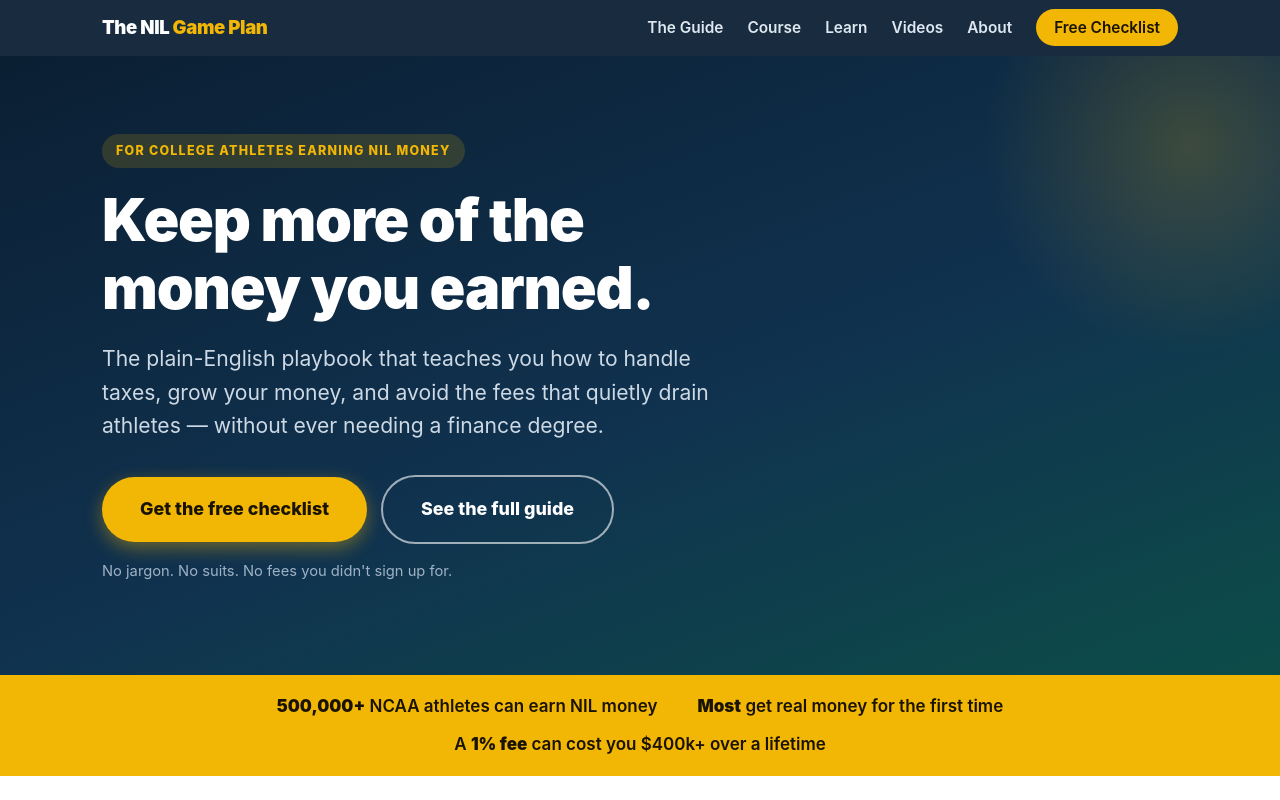
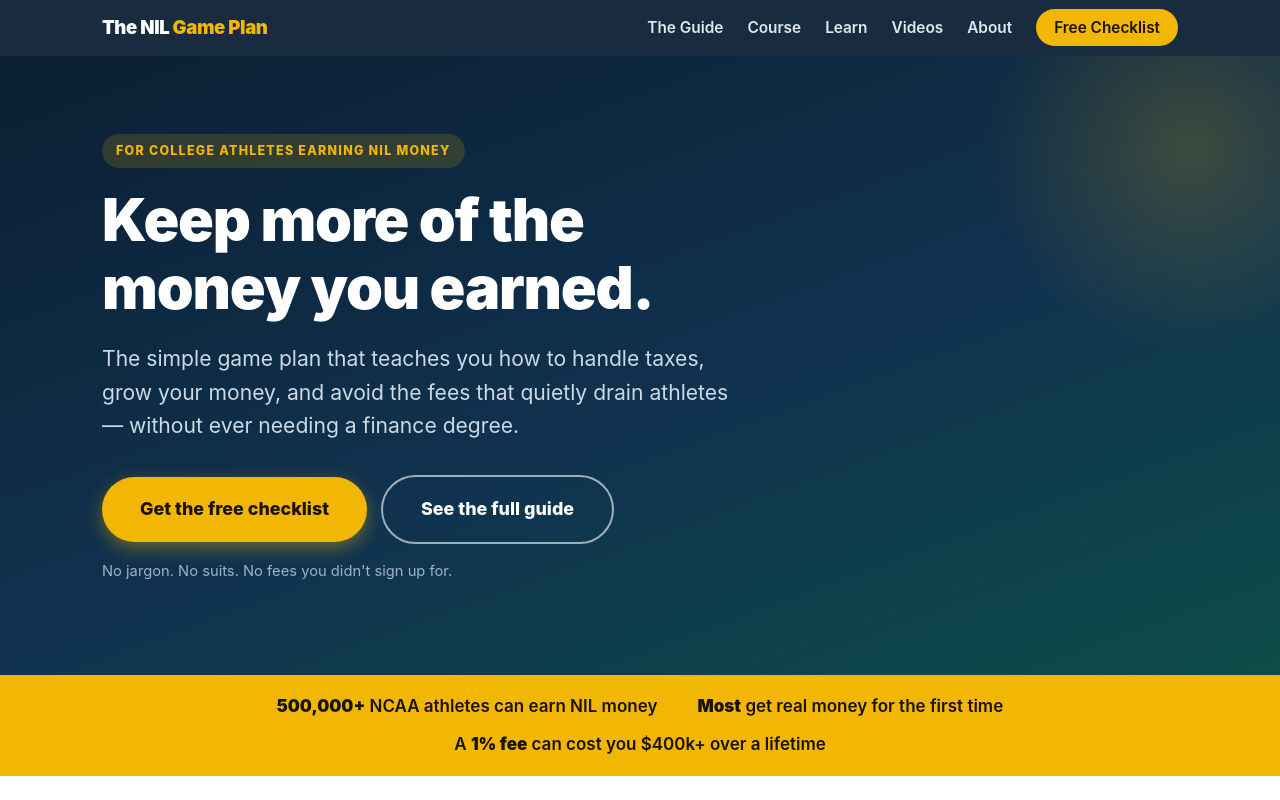
Before and after one commit to shelleyswords/nil, a plain HTML site: page site/index.html in a window 1280 px wide. Shown: the top 800 px of the page. Drawn offline with Linux system fonts and the light colour scheme.

Commit message:
Reword home hero: "plain-English playbook" -> "simple game plan"
Co-Authored-By: Claude Opus 4.8 <noreply@anthropic.com>

```diff
--- a/site/index.html
+++ b/site/index.html
@@ -91,7 +91,7 @@
   <div class="wrap">
     <span class="eyebrow">For college athletes earning NIL money</span>
     <h1>Keep more of the money you earned.</h1>
-    <p class="sub">The plain-English playbook that teaches you how to handle taxes, grow your money, and avoid the fees that quietly drain athletes — without ever needing a finance degree.</p>
+    <p class="sub">The simple game plan that teaches you how to handle taxes, grow your money, and avoid the fees that quietly drain athletes — without ever needing a finance degree.</p>
     <div class="hero-cta">
       <a href="/free-checklist.html" class="btn btn-lg">Get the free checklist</a>
       <a href="/guide.html" class="btn btn-ghost btn-lg">See the full guide</a>
```
